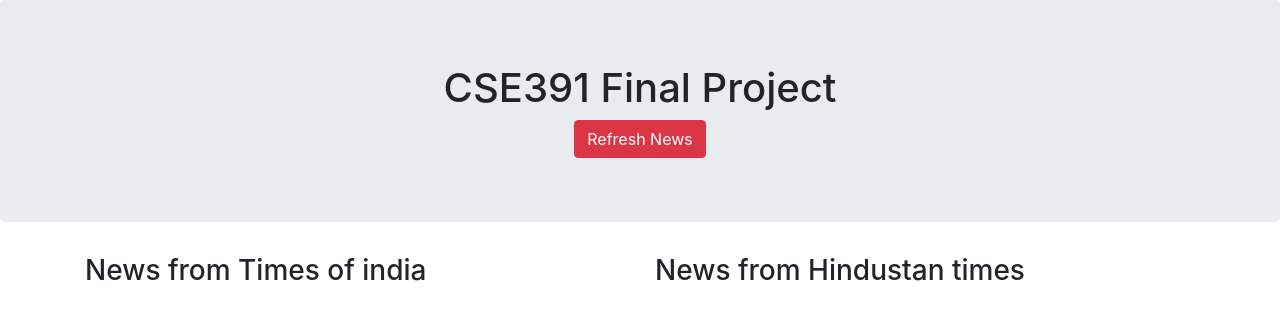
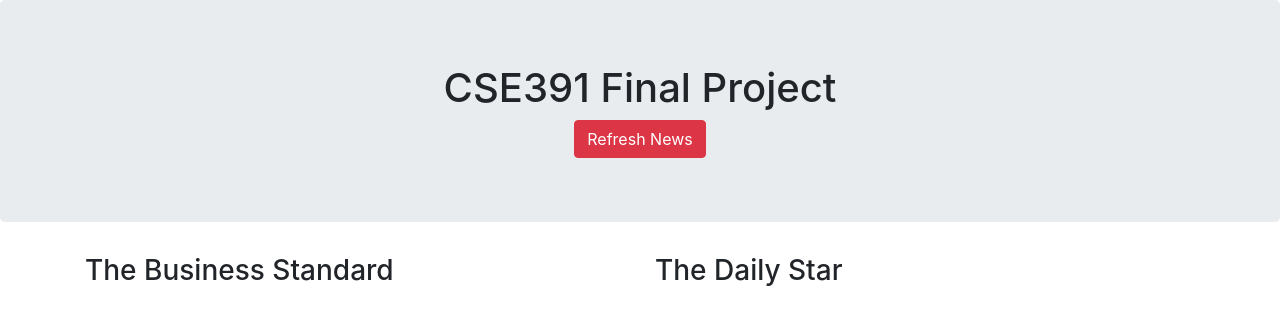
Before and after one commit to teamjaf/bd-news-scrapping, a Django app: page / in a window 1280 px wide. Shown: the top 325 px of the page. Run offline with Django 3.2, Linux system fonts and the light colour scheme; parts of the project's set-up code (start-up, migrations or seed data) failed here and were passed over; some libraries are stand-ins or nearby versions.

Commit message:
tbs & thedaily star

```diff
--- a/news/templates/news/index.html
+++ b/news/templates/news/index.html
@@ -14,7 +14,8 @@
     <div class="container">
         <div class="row">
             <div class="col-6">
-                    <h3 class="text-centre"> News from Times of india</h3>
+                    <h3 class="text-centre"> The Business Standard</h3>
+                    <br>
                     {% for n in toi_news %}
                     <h5> -  {{n}} </h5>
                     <hr>
@@ -22,9 +23,10 @@
                     <br>
             </div>
             <div class="col-6">
-                    <h3 class="text-centre">News from Hindustan times</h3>
+                    <h3 class="text-centre">The Daily Star</h3>
+                    <br>
                     {% for htn in ht_news %}
-                    <h5> - {{htn}} </h5>
+                    {{htn}}
                     <hr>
                     {% endfor %}
                     <br>
--- a/news/views.py
+++ b/news/views.py
@@ -1,6 +1,38 @@
 from django.shortcuts import render
+import requests
+from bs4 import BeautifulSoup
 
-# Create your views here.
+# GEtting news from The News Standard
+
+toi_r = requests.get("https://www.tbsnews.net/")
+toi_soup = BeautifulSoup(toi_r.content, 'html5lib')
+
+toi_headings = toi_soup.find_all('h3')
+
+toi_headings = toi_headings[0:-20] # removing footers
+
+toi_news = []
+
+for th in toi_headings:
+    toi_news.append(th.text)
+
+
+
+#Getting news from The Daily Star
+
+ds_r = requests.get("https://www.thedailystar.net/english")
+ds_soup = BeautifulSoup(ds_r.content, 'html5lib')
+ds_soup.getText()
+
+ds_headings = ds_soup.find_all('h3')
+
+ds_headings = ds_headings[0:-13] # removing footers
+
+ds_news = []
+
+for ds in ds_headings:
+    ds_news.append(ds.text)
+
 
 def index(req):
-    return render(req, 'news/index.html')
+    return render(req, 'news/index.html', {'toi_news':toi_news, 'ht_news': ds_news})
--- a/news_project/urls.py
+++ b/news_project/urls.py
@@ -19,5 +19,5 @@ from news import views
 
 urlpatterns = [
     path('admin/', admin.site.urls),
-    path('', views.index, name='home'),
+    path('', views.index, name="home"),
 ]
```
